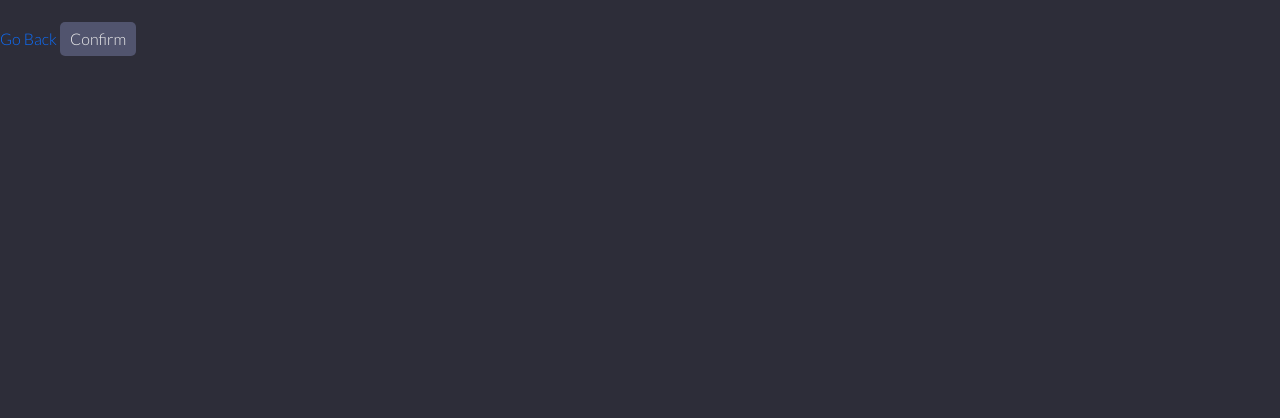
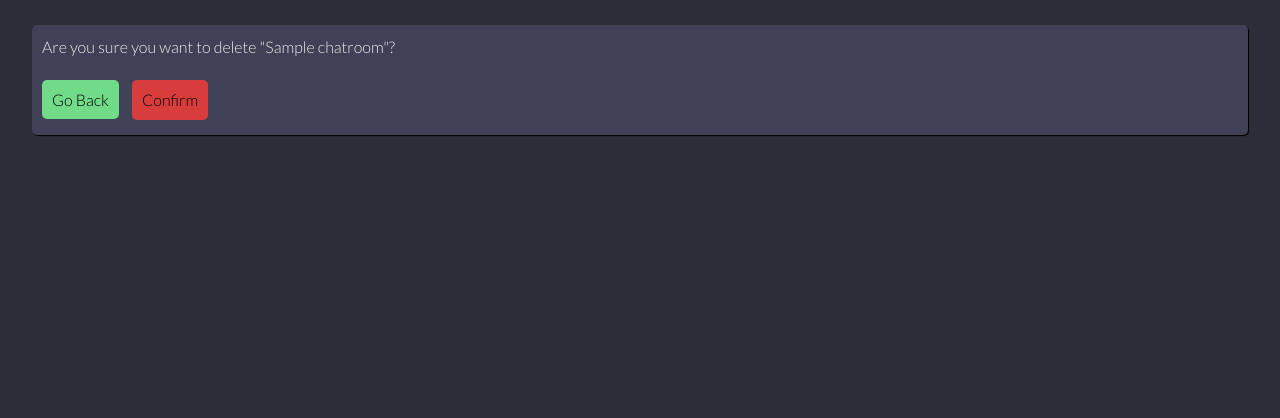
Before and after one commit to Jonnywdev/artinspired, a Django app: page /delete-chatroom/1/ in a window 1280 px wide. Shown: the part 227-645 px from the top of the page. Run offline with Django 3.2, Linux system fonts and the light colour scheme; a user stored in the database is signed in; tables that the repository leaves empty hold one stand-in row (values such as "Sample post"); some libraries are stand-ins or nearby versions.

Commit message:
all styles created for delete form

```diff
--- a/feed/templates/feed/delete.html
+++ b/feed/templates/feed/delete.html
@@ -1,13 +1,16 @@
 {% extends "base.html" %}
 
 {% block content %}
+<div class="container-block g-margin-top">
+    <div class="chatroom-wrapper">
+        <form method="POST" action="" class="delete-form">
+            {%csrf_token%}
+            <p class="delete-p">Are you sure you want to delete "{{obj}}"?</p>
 
-<form method="POST" action="">
-    {%csrf_token%}
-    <p>Are you sure you want to delete "{{obj}}"?</p>
-
-    <a href="{{request.META.HTTP_REFERER}}">Go Back</a>
-    <input type="submit" value="Confirm">
-</form>
+            <a href="{{request.META.HTTP_REFERER}}" class="delete-a">Go Back</a>
+            <input type="submit" value="Confirm" id="delete-btn">
+        </form>
+    </div>
+</div>
 
 {% endblock content %}
--- a/static/css/style.css
+++ b/static/css/style.css
@@ -318,6 +318,28 @@ label {
     display: block;
 }
 
+.delete-p {
+    color: #eee;
+}
+
+.delete-a {
+    color: #000;
+    background: #72db89;
+    padding: 10px;
+    margin-right: 10px;
+    border-radius: 5px;
+}
+
+.delete-a:hover {
+    color: #000;
+}
+
+#delete-btn {
+    background: #d83d3d;
+    color: #000;
+    padding: 8px 10px;
+}
+
 @media (max-width: 900px) {
 
     .container-block {
@@ -518,6 +540,10 @@ label {
         margin-top: 2rem !important;
     }
 
+    .delete-form {
+        text-align: center;
+    }
+
 }
 
 @media (max-width: 400px) {
```
